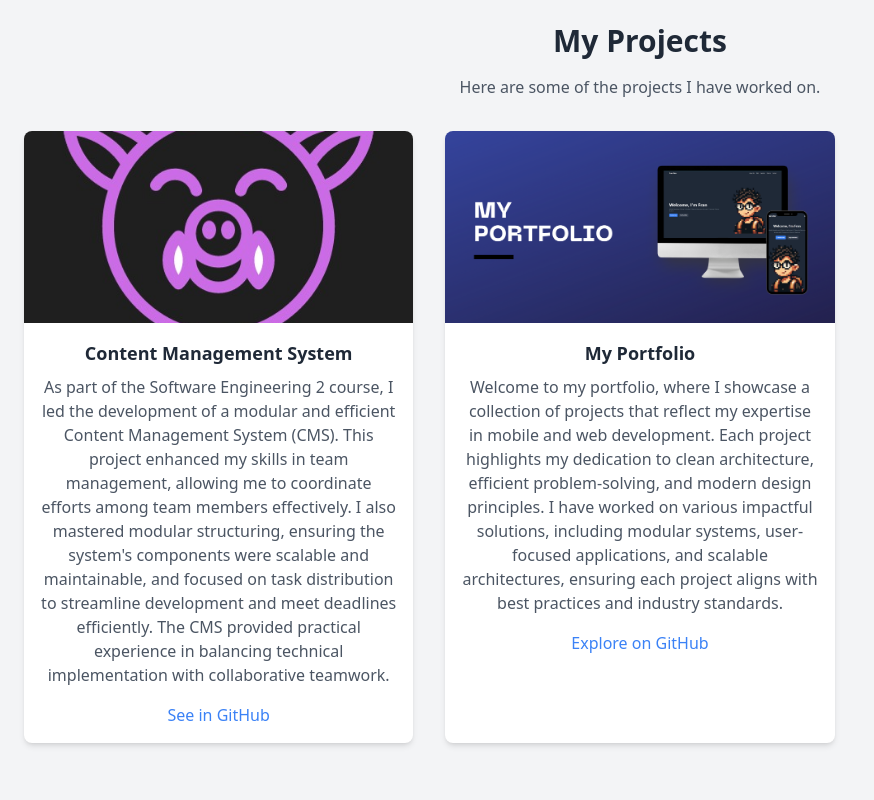
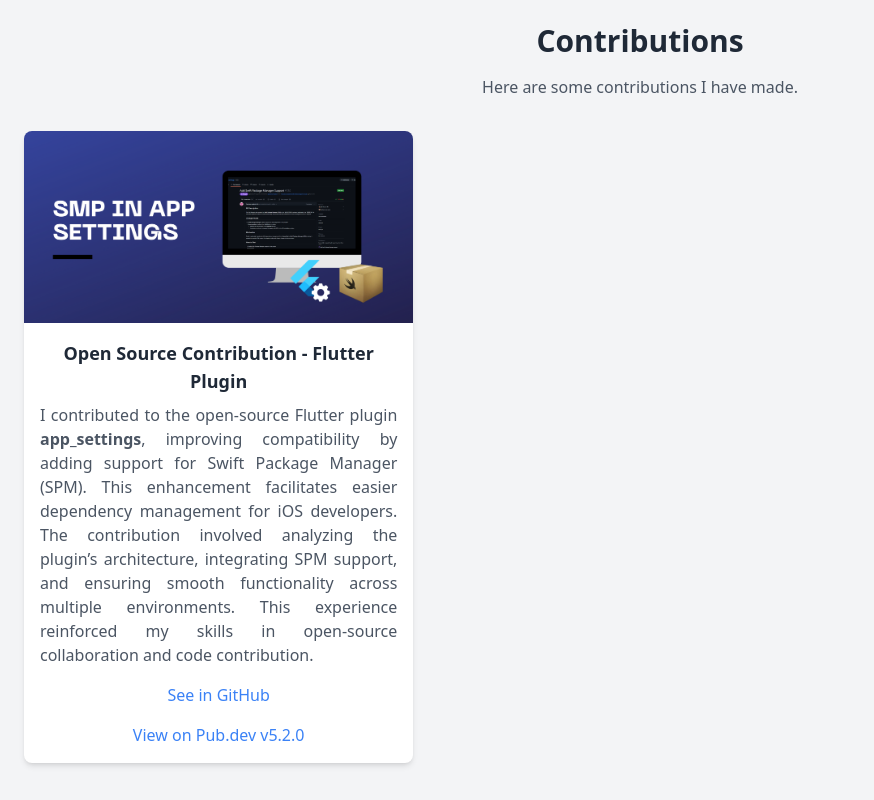
Before and after one commit to frandepy2/portfolio, an Astro site: page / in a window 1280 px wide. Shown: the part 4920-5720 px from the top of the page, without its empty margins (0-874 px from the left). Built offline with nearby package versions, Linux system fonts and the light colour scheme; Astro itself is replaced by a stand-in of ours.

Commit message:
Add SMP migration open source collaboration

```diff
--- /dev/null
+++ b/src/components/Contributions.astro
@@ -0,0 +1,48 @@
+---
+import contribution1 from "../assets/contribution_1.png";
+import portfolio from "../assets/portfolio.png";
+---
+
+<div id="projects" class="bg-gray-100 dark:bg-gray-900 py-16">
+  <div class="container mx-auto px-6 text-center">
+    <h2 class="text-3xl font-bold text-gray-800 dark:text-white">
+      Contributions
+    </h2>
+    <p class="text-gray-600 dark:text-gray-400 mt-4">
+      Here are some contributions I have made.
+    </p>
+
+    <div class="grid grid-cols-1 md:grid-cols-3 gap-8 mt-8">
+        <div class="bg-white dark:bg-gray-800 shadow-md rounded-lg overflow-hidden">
+            <img src={contribution1.src} alt="Open Source Contribution" class="w-full h-48 object-cover" />
+            <div class="p-4">
+              <h3 class="text-lg font-semibold text-gray-800 dark:text-white">
+                Open Source Contribution - Flutter Plugin
+              </h3>
+              <p class="text-gray-600 dark:text-gray-400 mt-2 text-justify">
+                I contributed to the open-source Flutter plugin
+                <strong>app_settings</strong>, improving compatibility by adding
+                support for Swift Package Manager (SPM). This enhancement
+                facilitates easier dependency management for iOS developers.
+                The contribution involved analyzing the plugin’s architecture,
+                integrating SPM support, and ensuring smooth functionality
+                across multiple environments. This experience reinforced my
+                skills in open-source collaboration and code contribution.
+              </p>
+              <p><a
+                href="https://github.com/spencerccf/app_settings/pull/230"
+                target="_blank"
+                class="mt-4 inline-block text-blue-500 hover:underline"
+              >
+                See in GitHub
+              </a></p>
+              <a
+                href="https://pub.dev/packages/app_settings"
+                target="_blank"
+                class="mt-4 inline-block text-blue-500 hover:underline">
+                View on Pub.dev v5.2.0
+                </a>
+            </div>
+          </div>
+    </div>
+</div>
--- a/src/components/Projects.astro
+++ b/src/components/Projects.astro
@@ -26,7 +26,7 @@ import portfolio from "../assets/portfolio.png";
           <h3 class="text-lg font-semibold text-gray-800 dark:text-white">
             Content Management System
           </h3>
-          <p class="text-gray-600 dark:text-gray-400 mt-2">
+          <p class="text-gray-600 dark:text-gray-400 mt-2 text-justify">
             As part of the Software Engineering 2 course, I led the development
             of a modular and efficient Content Management System (CMS). This
             project enhanced my skills in team management, allowing me to
@@ -60,7 +60,7 @@ import portfolio from "../assets/portfolio.png";
           <h3 class="text-lg font-semibold text-gray-800 dark:text-white">
             My Portfolio
           </h3>
-          <p class="text-gray-600 dark:text-gray-400 mt-2">
+          <p class="text-gray-600 dark:text-gray-400 mt-2 text-justify">
             Welcome to my portfolio, where I showcase a collection of projects
             that reflect my expertise in mobile and web development. Each
             project highlights my dedication to clean architecture, efficient
--- a/src/pages/index.astro
+++ b/src/pages/index.astro
@@ -10,6 +10,7 @@ import References from '../components/References.astro';
 import Navbar from '../components/Navbar.astro';
 import Education from '../components/Education.astro';
 import Layout from '../layouts/Layout.astro';
+import Contributions from '../components/Contributions.astro';
 ---
 <Layout/>
 <Navbar />
@@ -19,5 +20,6 @@ import Layout from '../layouts/Layout.astro';
 <Certifications />
 <WorkExperience />
 <Education />
+<Contributions />
 <Projects />
 <SocialLinks />
```
Also changed, not shown: src/assets/contribution_1.png (added).
